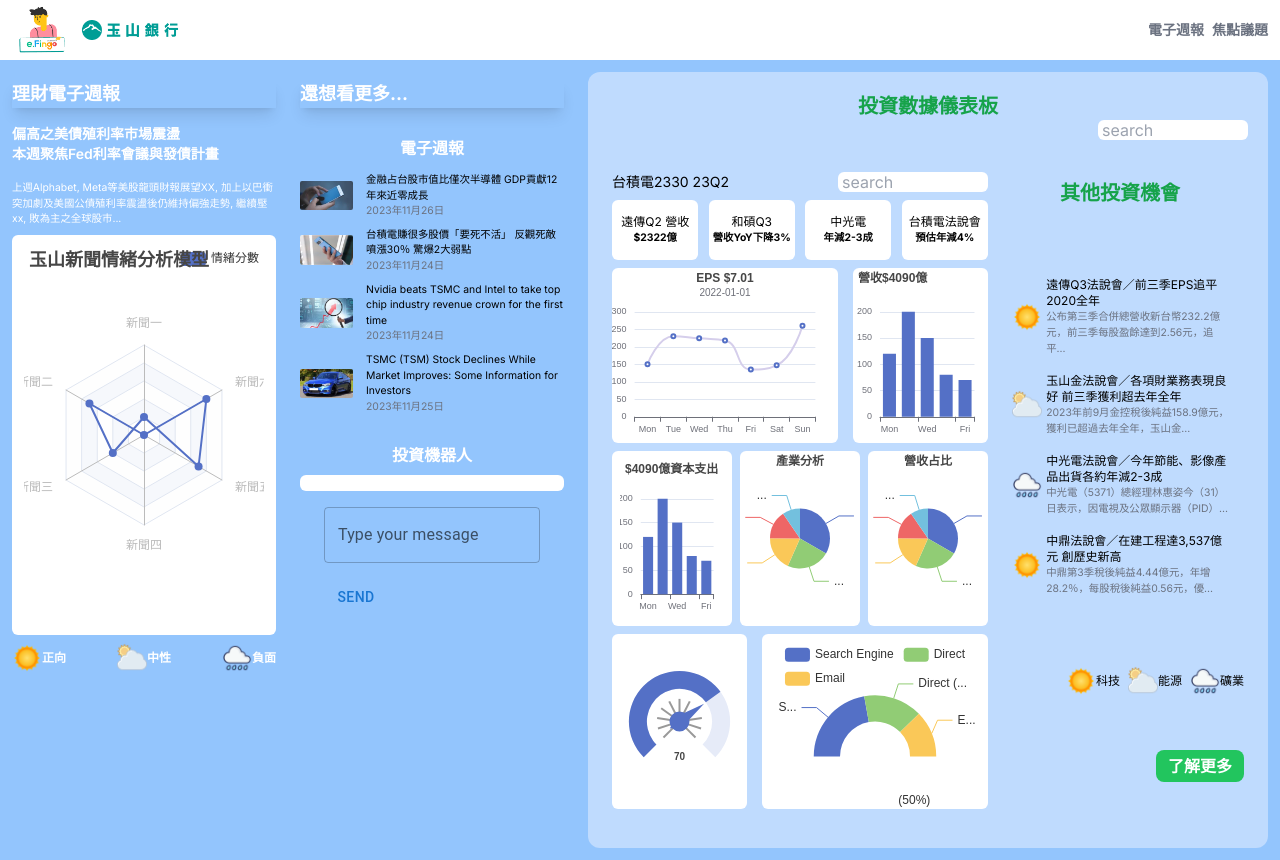
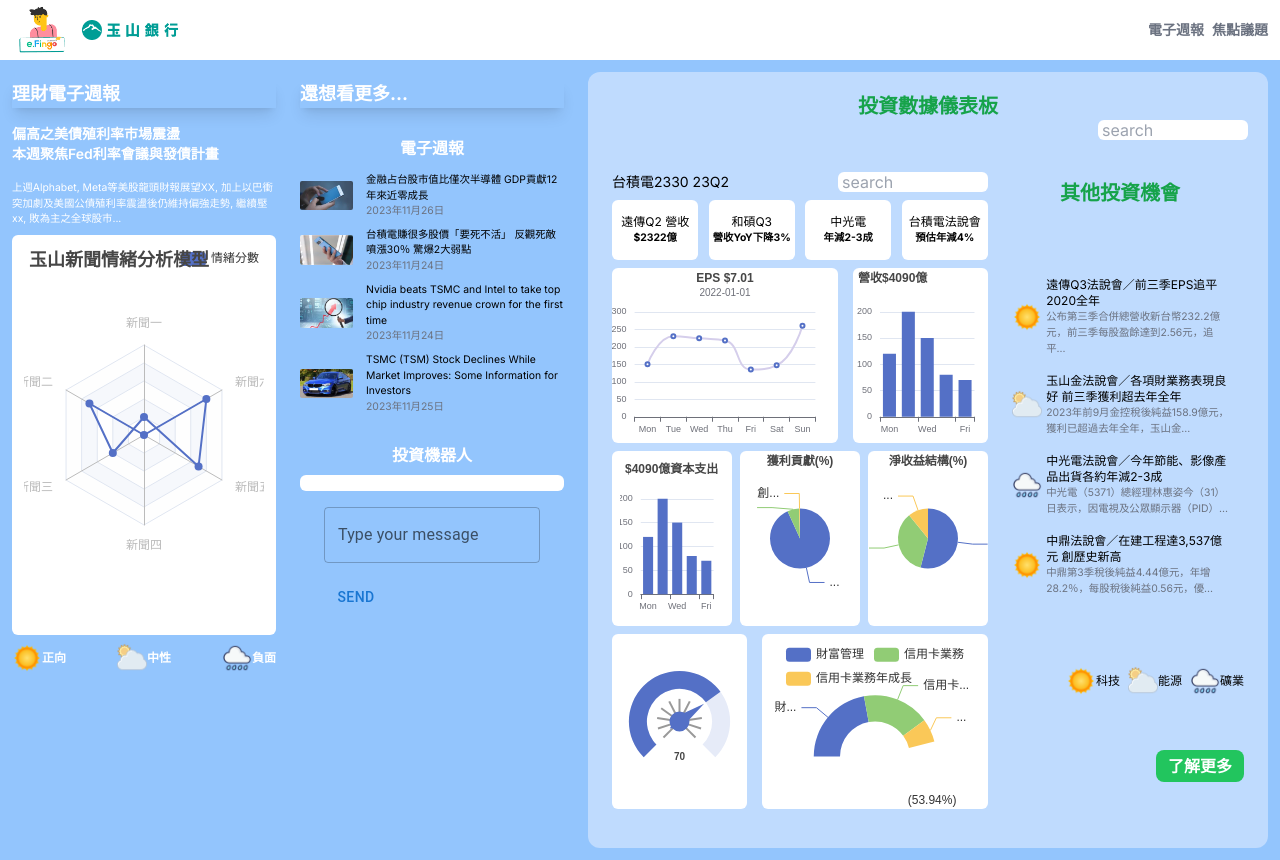
Before and after one commit to YuCheng1122/3952, a Next.js app: page / in a window 1280 px wide. Built offline with nearby package versions, Linux system fonts and the light colour scheme.

Commit message:
chartUpdate

```diff
--- a/src/app/page.js
+++ b/src/app/page.js
@@ -167,12 +167,13 @@
             </div>
             {/* 焦點議題 */}
             <div className="flex flex-col items-center w-full my-2"></div>
-              <div className="text-white text-base font-semibold mb-2">投資機器人</div>
-              <div className="py-2 bg-white w-full rounded-md"></div>
+            <div className="text-white text-base font-semibold mb-2">
+              投資機器人
+            </div>
+            <div className="py-2 bg-white w-full rounded-md"></div>
             <Chat />
           </div>
         </div>
-
 
         {/* right */}
         <div className="w-[55%] flex justify-center">
@@ -357,7 +358,7 @@
                     <Chart
                       option={{
                         title: {
-                          text: "產業分析",
+                          text: "獲利貢獻(%)",
                           left: "center",
                           textStyle: {
                             fontSize: 12,
@@ -377,11 +378,9 @@
                             type: "pie",
                             radius: "50%",
                             data: [
-                              { value: 1048, name: "Search Engine" },
-                              { value: 735, name: "Direct" },
-                              { value: 580, name: "Email" },
-                              { value: 484, name: "Union Ads" },
-                              { value: 300, name: "Video Ads" },
+                              { value: 93.2, name: "銀行業務" },
+                              { value: 6.3, name: "證券業務" },
+                              { value: 0.5, name: "創投業務" },
                             ],
                             emphasis: {
                               itemStyle: {
@@ -399,7 +398,7 @@
                     <Chart
                       option={{
                         title: {
-                          text: "營收占比",
+                          text: "淨收益結構(%)",
                           left: "center",
                           textStyle: {
                             fontSize: 12,
@@ -419,11 +418,9 @@
                             type: "pie",
                             radius: "50%",
                             data: [
-                              { value: 1048, name: "Search Engine" },
-                              { value: 735, name: "Direct" },
-                              { value: 580, name: "Email" },
-                              { value: 484, name: "Union Ads" },
-                              { value: 300, name: "Video Ads" },
+                              { value: 54, name: "淨利息收益" },
+                              { value: 35.2, name: "手續費收益" },
+                              { value: 10.8, name: "固定收益及其他" },
                             ],
                             emphasis: {
                               itemStyle: {
@@ -512,23 +509,23 @@
                         },
                         series: [
                           {
-                            name: "Access From",
+                            name: "手續費收入",
                             type: "pie",
                             radius: ["40%", "70%"],
                             center: ["50%", "70%"],
-                            // adjust the start angle
+                            title: "手續費收入",
                             startAngle: 180,
                             label: {
                               show: true,
                               formatter: "{b} ({d}%)",
                             },
                             data: [
-                              { value: 1048, name: "Search Engine" },
-                              { value: 735, name: "Direct" },
-                              { value: 580, name: "Email" },
+                              { value: 41, name: "財富管理" },
+                              { value: 33, name: "信用卡業務" },
+                              { value: 11.4, name: "信用卡業務年成長" },
                               {
                                 // make an record to fill the bottom 50%
-                                value: 1048 + 735 + 580,
+                                value: 100,
                                 itemStyle: {
                                   // stop the chart from rendering this piece
                                   color: "none",
```
